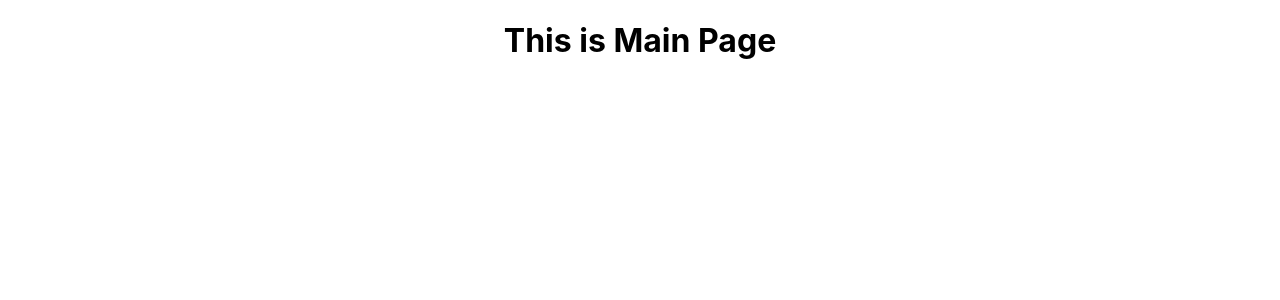
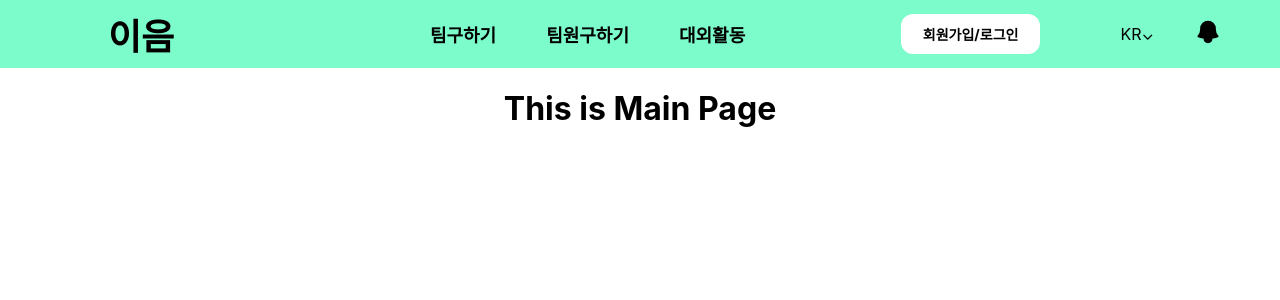
Before and after one commit to Alpha-e-Um/Frontend, a React (Create React App) app: page / in a window 1280 px wide. Shown: the top 300 px of the page. Built offline with nearby package versions, Linux system fonts and the light colour scheme.

Commit message:
feature. 네비게이션 컴포넌트 제작, styled-components 설치

```diff
--- a/package.json
+++ b/package.json
@@ -10,6 +10,7 @@
     "react-dom": "^18.2.0",
     "react-router-dom": "^6.22.3",
     "react-scripts": "5.0.1",
+    "styled-components": "^6.1.8",
     "web-vitals": "^2.1.4"
   },
   "scripts": {
--- /dev/null
+++ b/src/components/Navigation/navigation.js
@@ -0,0 +1,61 @@
+import React, { useState } from "react";
+import {
+  Box,
+  Container,
+  LoginButton,
+  LoginButtonLabel,
+  MenuBox,
+  MenuItem,
+  Title,
+} from "./styles";
+import { ReactComponent as Alert } from "../../assets/icons/alert.svg";
+
+const Navigation = (props) => {
+  const [clickLanguageDropdown, setClickLanguageDropdown] = useState(false);
+  return (
+    <Container>
+      <div>
+        <Box>
+          <Title>이음</Title>
+          <MenuBox style={{ display: "flex" }}>
+            <MenuItem>팀구하기</MenuItem>
+            <MenuItem>팀원구하기</MenuItem>
+            <MenuItem>대외활동</MenuItem>
+          </MenuBox>
+          <div
+            style={{
+              display: "flex",
+              marginRight: "50px",
+              alignItems: "center",
+            }}
+          >
+            <LoginButton>
+              <LoginButtonLabel>회원가입/로그인</LoginButtonLabel>
+            </LoginButton>
+            <div style={{ marginLeft: "40px" }}>
+              <ul
+                onClick={() => {
+                  setClickLanguageDropdown(!clickLanguageDropdown);
+                }}
+              >
+                {"KR"}
+                {clickLanguageDropdown ? "⌃" : "⌄"}
+                {clickLanguageDropdown && (
+                  <>
+                    <li>KR</li>
+                    <li>EN</li>
+                  </>
+                )}
+              </ul>
+            </div>
+            <div style={{ marginLeft: "40px" }}>
+              <Alert width={28} fill="true" />
+            </div>
+          </div>
+        </Box>
+      </div>
+    </Container>
+  );
+};
+
+export default Navigation;
--- /dev/null
+++ b/src/components/Navigation/styles.js
@@ -0,0 +1,46 @@
+import styled from "styled-components";
+
+export const Container = styled.div`
+  background-color: #7cfbcb;
+  padding: 8px;
+`;
+
+export const Box = styled.div`
+  display: flex;
+  align-items: center;
+  justify-content: space-between;
+`;
+
+export const Title = styled.label`
+  font-size: 36px;
+  font-weight: 900;
+  margin-left: 6.25rem;
+  cursor: pointer;
+`;
+
+export const MenuBox = styled.div`
+  margin-left: 100px;
+`;
+
+export const MenuItem = styled.label`
+  font-size: 18px;
+  font-weight: 700;
+  margin-left: 50px;
+  cursor: pointer;
+`;
+
+export const LoginButton = styled.button`
+  font-size: 24px;
+  all: unset;
+  background-color: white;
+  padding: 10px 22px;
+  border-radius: 12px;
+  margin-left: 50px;
+  cursor: pointer;
+`;
+
+export const LoginButtonLabel = styled.label`
+  font-size: 14px;
+  font-weight: 700;
+  cursor: pointer;
+`;
--- a/src/pages/Main/main.js
+++ b/src/pages/Main/main.js
@@ -1,8 +1,10 @@
 import React from "react";
+import Navigation from "../../components/Navigation/navigation";
 
 const Main = (props) => {
   return (
     <div>
+      <Navigation />
       <h1>This is Main Page</h1>
     </div>
   );
```
Also changed, not shown: src/assets/icons/alert.svg (added), src/components/q.txt (deleted), src/pages/q.txt (deleted), 1 other file (tests, documents, lock files or other folders).
